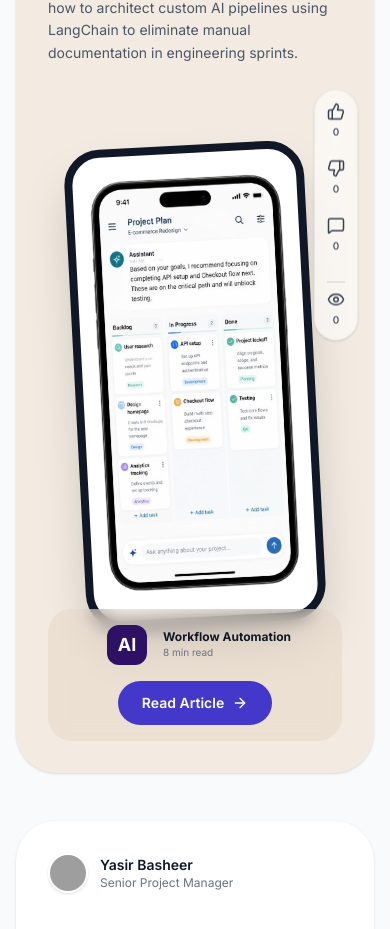
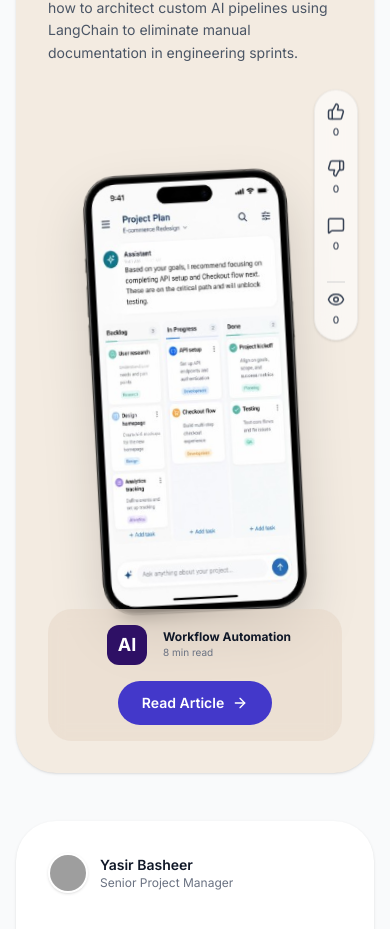
Before and after one commit to yasirbasheer10/Yasir-Basheer-profile, a React (Vite) app: page /articles in a window 390 px wide. Shown: the part 1537-2466 px from the top of the page. Built offline with nearby package versions, Linux system fonts and the light colour scheme; grey boxes are pictures that could not be loaded.

Commit message:
fix(blog): remove duplicate css phone border from UI mockup image in blog card

```diff
--- a/src/pages/Articles.jsx
+++ b/src/pages/Articles.jsx
@@ -137,8 +137,8 @@ function Articles() {
             </div>
               <div className="w-full md:w-1/2 flex justify-center z-10 relative h-[400px]">
                   {/* Visual Image */}
-                  <div className="w-[240px] h-[480px] bg-white rounded-[36px] shadow-2xl border-8 border-gray-900 absolute top-0 -rotate-3 overflow-hidden flex items-center justify-center">
-                     <img src="/ai-sprint-planning-mobile.png" alt="AI Sprint Planning Interface" className="w-full h-full object-cover object-top" />
+                  <div className="w-[280px] h-auto absolute top-0 -rotate-3 flex items-center justify-center drop-shadow-2xl">
+                     <img src="/ai-sprint-planning-mobile.png" alt="AI Sprint Planning Interface" className="w-full h-auto object-contain" />
                   </div>
               </div>
           </div>
```
